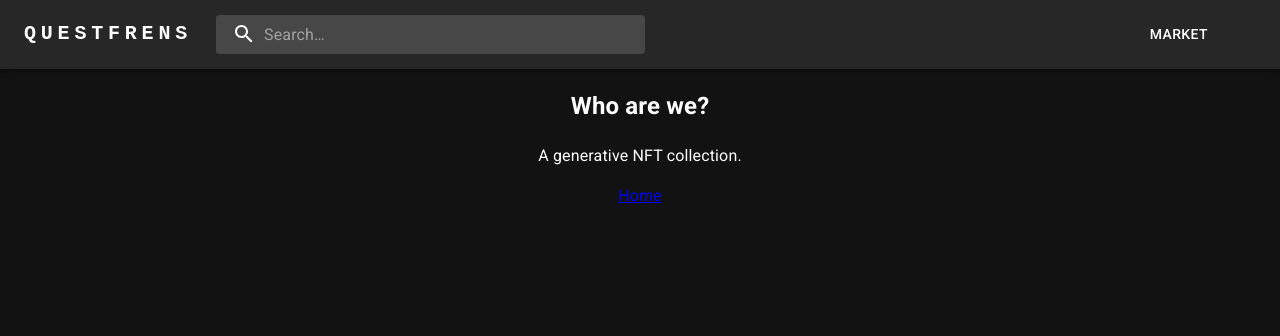
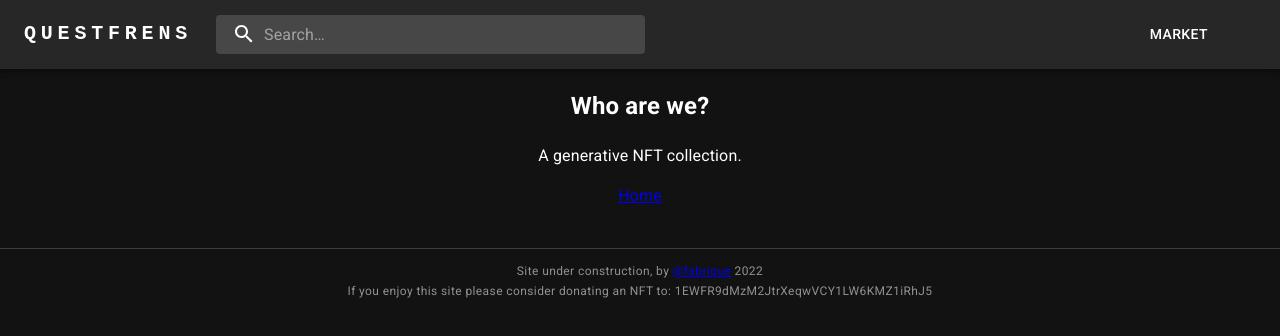
Before and after one commit to Hakkonen/questfrens, a React (Create React App) app in the folder questfrens-website/: page /about in a window 1280 px wide. Shown: the top 336 px of the page. Built offline with nearby package versions, Linux system fonts and the light colour scheme.

Commit message:
added footer

```diff
--- a/questfrens-website/src/App.js
+++ b/questfrens-website/src/App.js
@@ -12,6 +12,7 @@ import Market from "./components/market"
 import Asset from "./components/asset"
 import Feed from "./components/feed"
 import Instructions from "./components/instructions"
+import FooterEl from './components/footerEl';
 
 import useWindowSize from "./components/useWindowSize"
 
@@ -131,6 +132,7 @@ function App() {
         <Route path="/instructions" element={<Instructions />} />
         <Route path="/about" element={<About />} />
       </Routes>
+      <FooterEl />
     </div>
     </ThemeProvider>
   );
--- /dev/null
+++ b/questfrens-website/src/components/footerEl.js
@@ -0,0 +1,14 @@
+import React from 'react'
+
+import Box from '@mui/material/Box';
+import { Typography } from '@mui/material';
+
+export default function FooterEl(props) {
+
+    return (
+        <Box sx={{ width: "100%", height: "50px", borderTop: "1px solid rgba(155,155,157,0.3)", display: "flex", justifyContent: "center", alignItems: "center", flexDirection: "column", mt: 5 }}>
+            <Typography variant='caption' sx={{ color: "rgb(145,145,147)", pt: 2 }}>Site under construction, by <a href="https://twitter.com/dasistsatori" target="_blank">@fabrique</a> 2022</Typography>
+            <Typography variant="caption" sx={{ color: "rgb(145,145,147)" }}>If you enjoy this site please consider donating an NFT to: 1EWFR9dMzM2JtrXeqwVCY1LW6KMZ1iRhJ5</Typography>
+        </Box>
+    )
+}
```
